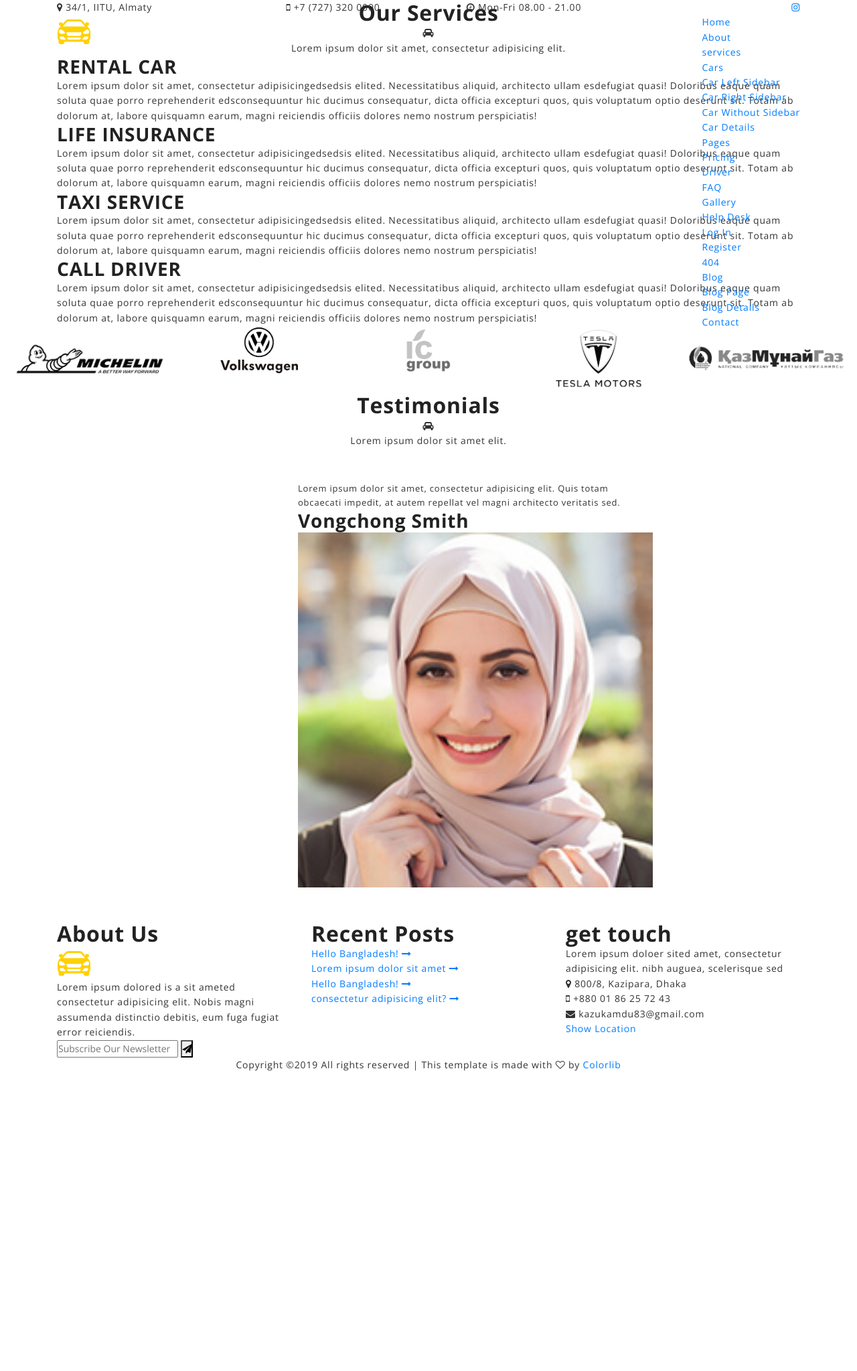
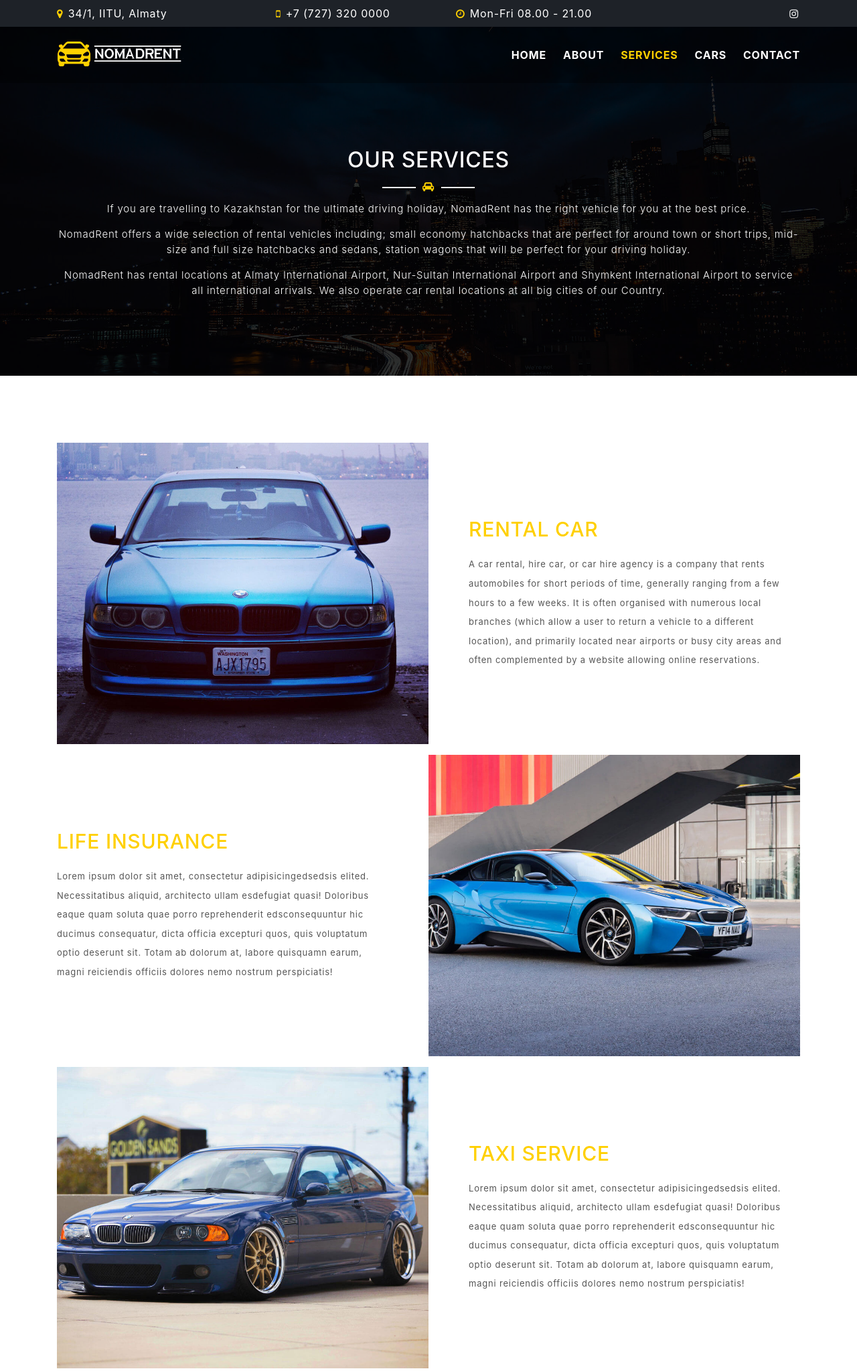
Before and after one commit to XANALI/nomadRent, a Django app: page /services/ in a window 1280 px wide. Shown: the top 2047 px of the page at 67% size. Before the commit the page ends 1599 px from the top, so only its background shows below. Run offline with Django 3.2, Linux system fonts and the light colour scheme; some libraries are stand-ins or nearby versions.

Commit message:
Added service page to the project with corrections

```diff
--- a/ourApp/static/ourApp/css/style.css
+++ b/ourApp/static/ourApp/css/style.css
@@ -2652,15 +2652,15 @@
 }
 
 .ser-thumb-bg-2 {
-	background-image: url(assets/img/car/car-2.jpg);
+	background-image: url(../img/car/car-2.jpg);
 }
 
 .ser-thumb-bg-3 {
-	background-image: url(assets/img/car/car-3.jpg);
+	background-image: url(../img/car/car-3.jpg);
 }
 
 .ser-thumb-bg-4 {
-	background-image: url(assets/img/car/car-5.jpg);
+	background-image: url(../img/car/car-5.jpg);
 }
 
 .single-service-item {
--- a/ourApp/templates/ourApp/services.html
+++ b/ourApp/templates/ourApp/services.html
@@ -6,7 +6,8 @@
     <meta http-equiv="X-UA-Compatible" content="IE=edge">
     <meta name="viewport" content="width=device-width, initial-scale=1">
     <!--=== Favicon ===-->
-    <link rel="shortcut icon" href="favicon.ico" type="image/x-icon" />
+    {% load staticfiles %}
+    <link rel="shortcut icon" href="{% static 'ourApp/img/Kazakhstan.ico' %}" type="image/x-icon" />
 
     <title>Nomad Rent - Car Rental Service</title>
 
@@ -30,6 +31,18 @@
     <link href="assets/css/responsive.css" rel="stylesheet">
 
 
+    <link rel="stylesheet" href="{% static 'ourApp/css/bootstrap.min.css' %}" type="text/css">
+    <link rel="stylesheet" href="{% static 'ourApp/css/font-awesome.css' %}" type="text/css">
+    <link rel="stylesheet" href="{% static 'ourApp/css/reset.css' %}" type="text/css">
+    <link rel="stylesheet" href="{% static 'ourApp/css/responsive.css' %}" type="text/css">
+    <link rel="stylesheet" href="{% static 'ourApp/css/plugins/animate.css' %}" type="text/css">
+    <link rel="stylesheet" href="{% static 'ourApp/css/plugins/gijgo.css' %}" type="text/css">
+    <link rel="stylesheet" href="{% static 'ourApp/css/plugins/magnific-popup.css' %}" type="text/css">
+    <link rel="stylesheet" href="{% static 'ourApp/css/plugins/owl.carousel.min.css' %}" type="text/css">
+    <link rel="stylesheet" href="{% static 'ourApp/css/plugins/slicknav.min.css' %}" type="text/css">
+    <link rel="stylesheet" href="{% static 'ourApp/css/style.css' %}" type="text/css">
+
+
     <!--[if lt IE 9]>
         <script src="//oss.maxcdn.com/html5shiv/3.7.2/html5shiv.min.js"></script>
         <script src="//oss.maxcdn.com/respond/1.4.2/respond.min.js"></script>
@@ -100,37 +113,12 @@
                     <div class="col-lg-8 d-none d-xl-block">
                         <nav class="mainmenu alignright">
                             <ul>
-                                <li><a href="index2.html">Home</a>
+                                <li><a href="{% url 'index'%}">Home</a>
                                 </li>
-                                <li><a href="about.html">About</a></li>
+                                <li><a href="{% url 'about'%}">About</a></li>
                                 <li class="active"><a href="services.html">services</a></li>
-                                <li><a href="#">Cars</a>
-                                    <ul>
-                                        <li><a href="car-left-sidebar.html">Car Left Sidebar</a></li>
-                                        <li><a href="car-right-sidebar.html">Car Right Sidebar</a></li>
-                                        <li><a href="car-without-sidebar.html">Car Without Sidebar</a></li>
-                                        <li><a href="car-details.html">Car Details</a></li>
-                                    </ul>
-                                </li>
-                                <li><a href="index.html">Pages</a>
-                                    <ul>
-                                        <li><a href="package.html">Pricing</a></li>
-                                        <li><a href="driver.html">Driver</a></li>
-                                        <li><a href="faq.html">FAQ</a></li>
-                                        <li><a href="gallery.html">Gallery</a></li>
-                                        <li><a href="help-desk.html">Help Desk</a></li>
-                                        <li><a href="login.html">Log In</a></li>
-                                        <li><a href="register.html">Register</a></li>
-                                        <li><a href="404.html">404</a></li>
-                                    </ul>
-                                </li>
-                                <li><a href="#">Blog</a>
-                                    <ul>
-                                        <li><a href="article.html">Blog Page</a></li>
-                                        <li><a href="article-details.html">Blog Details</a></li>
-                                    </ul>
-                                </li>
-                                <li><a href="contact.html">Contact</a></li>
+                                <li><a href="{% url 'cars-without-sidebar.html'%}">Cars</a></li>
+                                <li><a href="{% url 'contact' %}">Contact</a></li>
                             </ul>
                         </nav>
                     </div>
@@ -151,7 +139,9 @@
                     <div class="section-title  text-center">
                         <h2>Our Services</h2>
                         <span class="title-line"><i class="fa fa-car"></i></span>
-                        <p>Lorem ipsum dolor sit amet, consectetur adipisicing elit.</p>
+                        <p>If you are travelling to Kazakhstan for the ultimate driving holiday, NomadRent has the right vehicle for you at the best price.</p>
+						            <p>NomadRent offers a wide selection of rental vehicles including; small economy hatchbacks that are perfect for around town or short trips, mid-size and full size hatchbacks and sedans, station wagons that will be perfect for your driving holiday.</p>
+						            <p>NomadRent has rental locations at Almaty International Airport, Nur-Sultan International Airport and Shymkent International Airport to service all international arrivals. We also operate car rental locations at all big cities of our Country. </p>
                     </div>
                 </div>
                 <!-- Page Title End -->
@@ -170,7 +160,7 @@
                         <div class="service-item-thumb ser-thumb-bg-1"></div>
                         <div class="service-item-content">
                             <h3>RENTAL CAR</h3>
-                            <p>Lorem ipsum dolor sit amet, consectetur adipisicingedsedsis elited. Necessitatibus aliquid, architecto ullam esdefugiat quasi! Doloribus eaque quam soluta quae porro reprehenderit edsconsequuntur hic ducimus consequatur, dicta officia excepturi quos, quis voluptatum optio deserunt sit. Totam ab dolorum at, labore quisquamn earum, magni reiciendis officiis dolores nemo nostrum perspiciatis!</p>
+                            <p>A car rental, hire car, or car hire agency is a company that rents automobiles for short periods of time, generally ranging from a few hours to a few weeks. It is often organised with numerous local branches (which allow a user to return a vehicle to a different location), and primarily located near airports or busy city areas and often complemented by a website allowing online reservations.</p>
                             </div>
                     </div>
                     <!-- Single Services End -->
@@ -327,7 +317,7 @@
                             <p>Lorem ipsum dolor sit amet, consectetur adipisicing elit. Quis totam obcaecati impedit, at autem repellat vel magni architecto veritatis sed.</p>
                             <h3>Amader Tuni</h3>
                             <div class="client-logo">
-                                <img src="assets/img/client/client-pic-3.jpg" alt="JSOFT">
+                              <img src="{% static 'ourApp/img/client/client-pic-1.jpg'%}" alt="JSOFT">
                             </div>
                         </div>
                         <!--== Single Testimoial End ==-->
@@ -375,38 +368,8 @@
                     <!-- Single Footer Widget End -->
 
                     <!-- Single Footer Widget Start -->
-                    <div class="col-lg-4 col-md-6">
-                        <div class="single-footer-widget">
-                            <h2>Recent Posts</h2>
-                            <div class="widget-body">
-                                <ul class="recent-post">
-                                    <li>
-                                        <a href="#">
-                                           Hello Bangladesh!
-                                           <i class="fa fa-long-arrow-right"></i>
-                                       </a>
-                                    </li>
-                                    <li>
-                                        <a href="#">
-                                          Lorem ipsum dolor sit amet
-                                           <i class="fa fa-long-arrow-right"></i>
-                                       </a>
-                                    </li>
-                                    <li>
-                                        <a href="#">
-                                           Hello Bangladesh!
-                                           <i class="fa fa-long-arrow-right"></i>
-                                       </a>
-                                    </li>
-                                    <li>
-                                        <a href="#">
-                                            consectetur adipisicing elit?
-                                           <i class="fa fa-long-arrow-right"></i>
-                                       </a>
-                                    </li>
-                                </ul>
-                            </div>
-                        </div>
+                    <div class="col-lg-1 col-md-6">
+
                     </div>
                     <!-- Single Footer Widget End -->
 
@@ -418,11 +381,11 @@
                                 <p>Lorem ipsum doloer sited amet, consectetur adipisicing elit. nibh auguea, scelerisque sed</p>
 
                                 <ul class="get-touch">
-                                    <li><i class="fa fa-map-marker"></i> 800/8, Kazipara, Dhaka</li>
-                                    <li><i class="fa fa-mobile"></i> +880 01 86 25 72 43</li>
-                                    <li><i class="fa fa-envelope"></i> kazukamdu83@gmail.com</li>
+                                    <li><i class="fa fa-map-marker"></i> 34/1, IITU, Almaty</li>
+                                    <li><i class="fa fa-mobile"></i> +7 (727) 320 0000</li>
+                                    <li><i class="fa fa-envelope"></i> info@iitu.kz</li>
                                 </ul>
-                                <a href="https://goo.gl/maps/b5mt45MCaPB2" class="map-show" target="_blank">Show Location</a>
+                                <a href=https://bit.ly/2K10MuC class="map-show" target="_blank">Show Location</a>
                             </div>
                         </div>
                     </div>
@@ -438,7 +401,7 @@
                 <div class="row">
                     <div class="col-lg-12 text-center">
                         <p><!-- Link back to Colorlib can't be removed. Template is licensed under CC BY 3.0. -->
-Copyright &copy;<script>document.write(new Date().getFullYear());</script> All rights reserved | This template is made with <i class="fa fa-heart-o" aria-hidden="true"></i> by <a href="https://colorlib.com" target="_blank">Colorlib</a>
+Copyright &copy;<script>document.write(new Date().getFullYear());</script> All rights reserved <i class="fa fa-heart-o" aria-hidden="true"></i>
 <!-- Link back to Colorlib can't be removed. Template is licensed under CC BY 3.0. --></p>
                     </div>
                 </div>
@@ -450,41 +413,42 @@
 
   <!--== Scroll Top Area Start ==-->
   <div class="scroll-top">
-        <img src="assets/img/scroll-top.png" alt="JSOFT">
+      <img src="{% static 'ourApp/img/scroll-top.png'%}" alt="JSOFT">
   </div>
   <!--== Scroll Top Area End ==-->
 
   <!--=======================Javascript============================-->
   <!--=== Jquery Min Js ===-->
-    <script src="assets/js/jquery-3.2.1.min.js"></script>
+  <link rel="stylesheet" href="{% static 'ourApp/css/bootstrap.min.css' %}" type="text/css">
+
+  <script src="{% static 'ourApp/js/jquery-3.2.1.min.js' %}"></script>
   <!--=== Jquery Migrate Min Js ===-->
-    <script src="assets/js/jquery-migrate.min.js"></script>
+  <script src="{% static 'ourApp/js/jquery-migrate.min.js' %}"></script>
   <!--=== Popper Min Js ===-->
-    <script src="assets/js/popper.min.js"></script>
+  <script src="{% static 'ourApp/js/popper.min.js' %}"></script>
   <!--=== Bootstrap Min Js ===-->
-    <script src="assets/js/bootstrap.min.js"></script>
+  <script src="{% static 'ourApp/js/bootstrap.min.js' %}"></script>
   <!--=== Gijgo Min Js ===-->
-    <script src="assets/js/plugins/gijgo.js"></script>
+  <script src="{% static 'ourApp/js/plugins/gijgo.js' %}"></script>
   <!--=== Vegas Min Js ===-->
-    <script src="assets/js/plugins/vegas.min.js"></script>
+  <script src="{% static 'ourApp/js/plugins/vegas.min.js' %}"></script>
   <!--=== Isotope Min Js ===-->
-    <script src="assets/js/plugins/isotope.min.js"></script>
+  <script src="{% static 'ourApp/js/plugins/isotope.min.js' %}"></script>
   <!--=== Owl Caousel Min Js ===-->
-    <script src="assets/js/plugins/owl.carousel.min.js"></script>
+  <script src="{% static 'ourApp/js/plugins/owl.carousel.min.js' %}"></script>
   <!--=== Waypoint Min Js ===-->
-    <script src="assets/js/plugins/waypoints.min.js"></script>
+  <script src="{% static 'ourApp/js/plugins/waypoints.min.js' %}"></script>
   <!--=== CounTotop Min Js ===-->
-    <script src="assets/js/plugins/counterup.min.js"></script>
+  <script src="{% static 'ourApp/js/plugins/counterup.min.js' %}"></script>
   <!--=== YtPlayer Min Js ===-->
-    <script src="assets/js/plugins/mb.YTPlayer.js"></script>
+  <script src="{% static 'ourApp/js/plugins/mb.YTPlayer.js' %}"></script>
   <!--=== Magnific Popup Min Js ===-->
-    <script src="assets/js/plugins/magnific-popup.min.js"></script>
+  <script src="{% static 'ourApp/js/plugins/magnific-popup.min.js' %}"></script>
   <!--=== Slicknav Min Js ===-->
-    <script src="assets/js/plugins/slicknav.min.js"></script>
+  <script src="{% static 'ourApp/js/plugins/slicknav.min.js' %}"></script>
 
   <!--=== Mian Js ===-->
-    <script src="assets/js/main.js"></script>
+  <script src="{% static 'ourApp/js/main.js' %}"></script>
 
 </body>
-
 </html>
```
Also changed, not shown: other parts of ourApp/templates/ourApp/services.html (+16 -13 lines). Lines whose indentation alone changed are shown as unchanged.
